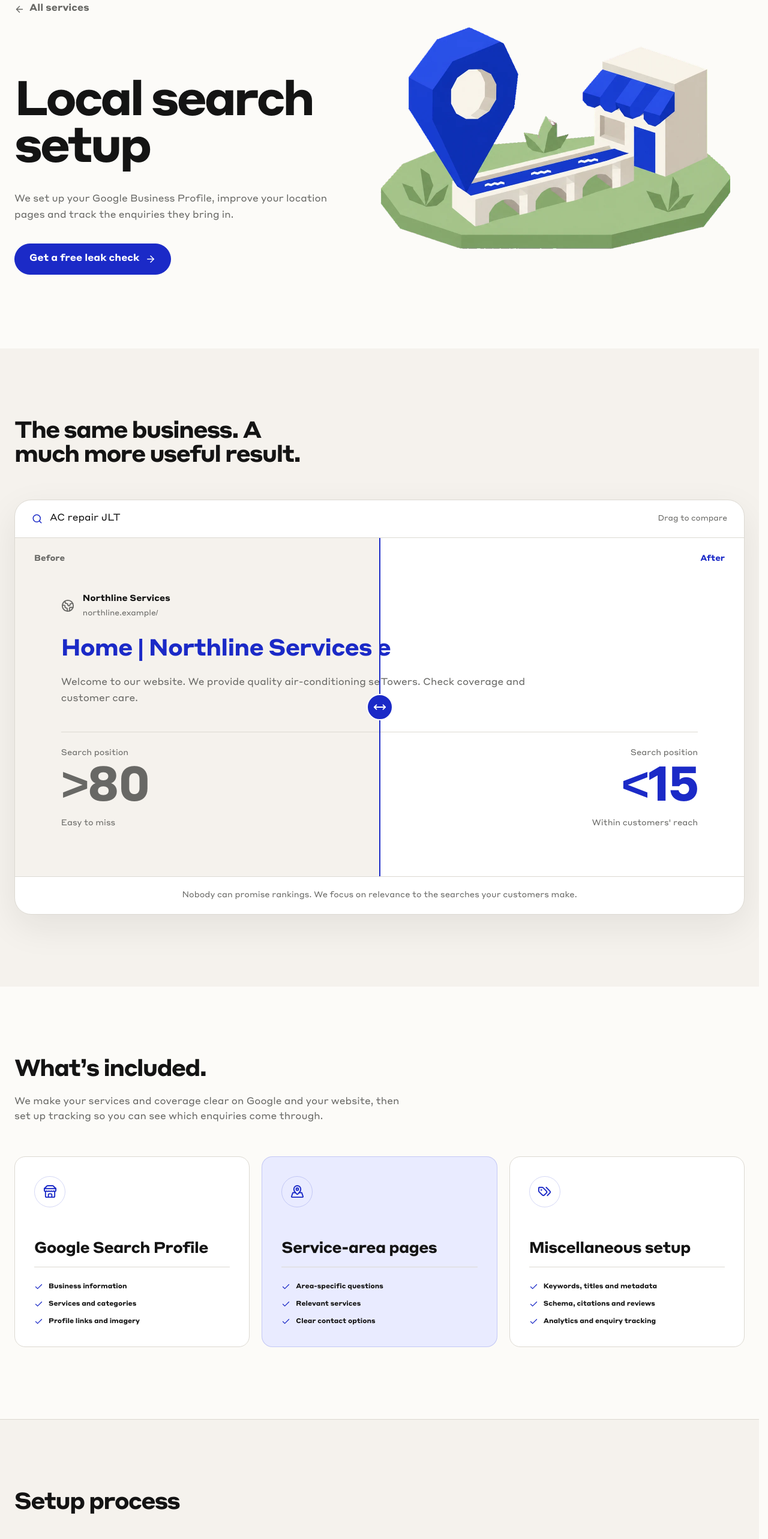
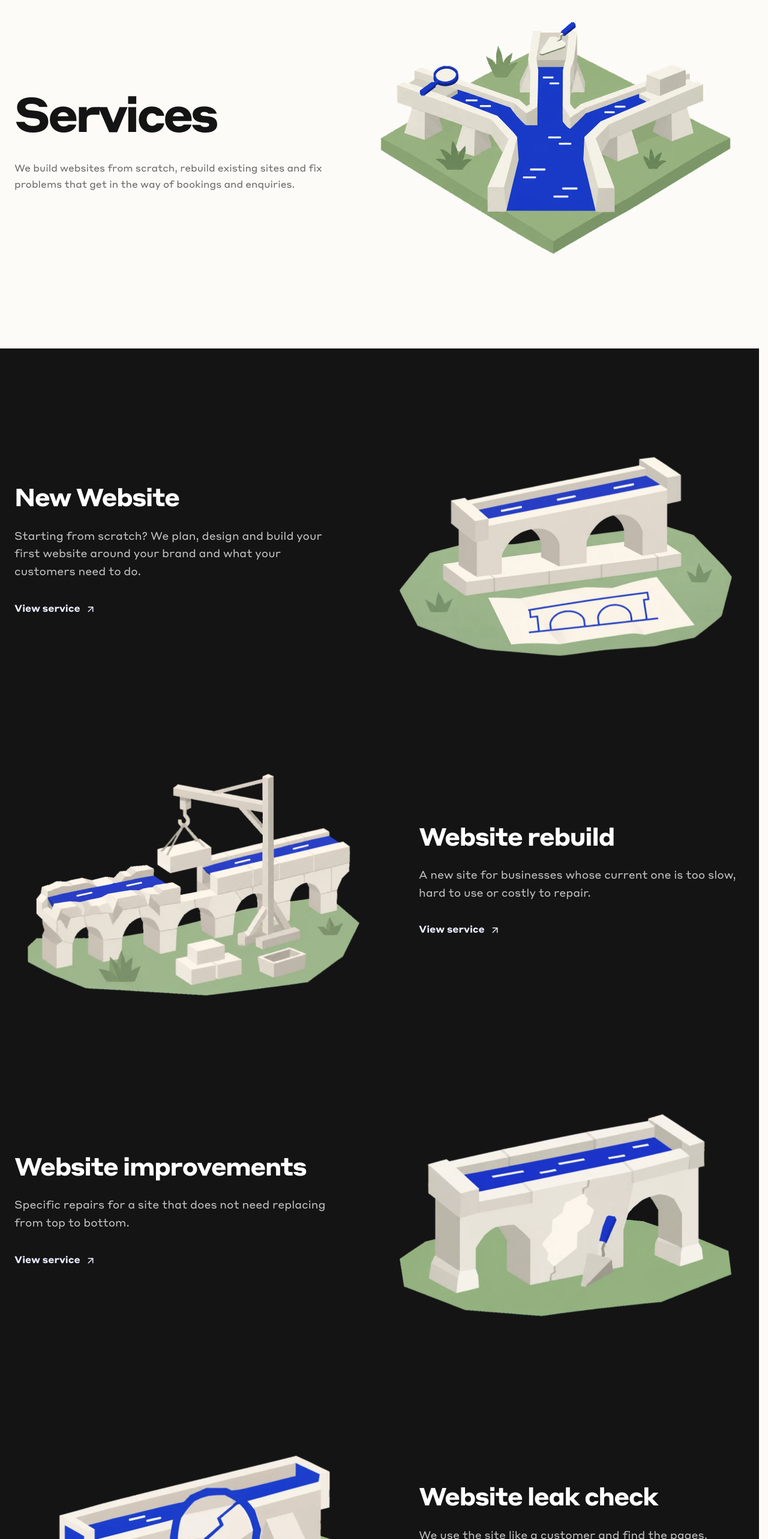
Before and after one commit to AdiKsOnDev/leakproof, a React (Vite) app: page /services/local-search-setup in a window 1280 px wide. Shown: the part 200-2766 px from the top of the page at 60% size. Built offline with nearby package versions, Linux system fonts and the light colour scheme.

Commit message:
feat(services): add new website offering
- Replace the local search setup page with a new website service page
- Update the services list and illustration

```diff
--- a/src/App.tsx
+++ b/src/App.tsx
@@ -8,7 +8,7 @@ import { ContactPage } from './pages/ContactPage'
 import { CaseStudyPage } from './pages/CaseStudyPage'
 import { WorkPage } from './pages/WorkPage'
 import { HomePage } from './pages/HomePage'
-import { LocalSearchSetupPage } from './pages/LocalSearchSetupPage'
+import { NewWebsitePage } from './pages/NewWebsitePage'
 import { NotFoundPage } from './pages/NotFoundPage'
 import { ServicesPage } from './pages/ServicesPage'
 import { WebsiteLeakCheckPage } from './pages/WebsiteLeakCheckPage'
@@ -23,7 +23,7 @@ export default function App() {
         <Route element={<SiteLayout />}>
           <Route index element={<HomePage />} />
           <Route path="services" element={<ServicesPage />} />
-          <Route path="services/local-search-setup" element={<LocalSearchSetupPage />} />
+          <Route path="services/new-website" element={<NewWebsitePage />} />
           <Route path="services/website-leak-check" element={<WebsiteLeakCheckPage />} />
           <Route path="services/website-improvements" element={<WebsiteImprovementsPage />} />
           <Route path="services/website-rebuild" element={<WebsiteRebuildPage />} />
--- a/src/data/illustrations.ts
+++ b/src/data/illustrations.ts
@@ -7,7 +7,7 @@ export const pageIllustrations = {
   leakCheck: illustrationPath('leak-check'),
   improvements: illustrationPath('improvements'),
   rebuild: illustrationPath('rebuild'),
-  localSearch: illustrationPath('local-search'),
+  newWebsite: illustrationPath('new-website'),
   about: illustrationPath('about'),
   work: illustrationPath('work'),
 }
--- a/src/data/siteContent.ts
+++ b/src/data/siteContent.ts
@@ -1,5 +1,5 @@
 import {
-  ChartNoAxesCombined,
+  PanelsTopLeft,
   Hammer,
   Layers,
   MessageCircle,
@@ -22,16 +22,18 @@ export const salonPhoto: PhotoAsset = {
   username: 'gregtrow',
 }
 
+export const newWebsite: Service = {
+  slug: 'new-website',
+  number: '01',
+  title: 'New Website',
+  illustration: 'newWebsite',
+  summary: 'Starting from scratch? We plan, design and build your first website around your brand and what your customers need to do.',
+  details: ['Page planning and copy', 'Design and development', 'Launch on your hosting'],
+  icon: PanelsTopLeft,
+}
+
 export const services: Service[] = [
-  {
-    slug: 'website-leak-check',
-    number: '01',
-    title: 'Website leak check',
-    illustration: 'leakCheck',
-    summary: 'We use the site like a customer and find the pages, buttons and forms that get in the way.',
-    details: ['Booking or enquiry route', 'Mobile speed and usability', 'Fixes ranked by importance'],
-    icon: Search,
-  },
+  newWebsite,
   {
     slug: 'website-rebuild',
     number: '02',
@@ -51,13 +53,13 @@ export const services: Service[] = [
     icon: Wrench,
   },
   {
-    slug: 'local-search-setup',
+    slug: 'website-leak-check',
     number: '04',
-    title: 'Local search setup',
-    illustration: 'localSearch',
-    summary: 'The page structure and business information Google needs to understand where you work and what you offer.',
-    details: ['Pages for real service areas', 'Titles, metadata and schema', 'Analytics and enquiry tracking'],
-    icon: ChartNoAxesCombined,
+    title: 'Website leak check',
+    illustration: 'leakCheck',
+    summary: 'We use the site like a customer and find the pages, buttons and forms that get in the way.',
+    details: ['Booking or enquiry route', 'Mobile speed and usability', 'Fixes ranked by importance'],
+    icon: Search,
   },
 ]
 
--- a/src/pages/LocalSearchSetupPage.tsx
+++ /dev/null
@@ -1,171 +0,0 @@
-import { pageIllustrations } from '../data/illustrations'
-import { PageHero } from '../components/ui/PageHero'
-import {
-  ArrowLeft,
-  Check,
-  MapPinned,
-  Plus,
-  Store,
-  Tags,
-} from 'lucide-react'
-import { useState } from 'react'
-import { Link } from 'react-router-dom'
-import { CallToAction } from '../components/ui/CallToAction'
-import { LocalSearchPreview } from '../components/LocalSearchPreview'
-import { LeakCheckButton } from '../components/ui/LeakCheckButton'
-
-const setupGroups = [
-  {
-    icon: Store,
-    title: 'Google Search Profile',
-    items: ['Business information', 'Services and categories', 'Profile links and imagery'],
-  },
-  {
-    icon: MapPinned,
-    title: 'Service-area pages',
-    items: ['Area-specific questions', 'Relevant services', 'Clear contact options'],
-  },
-  {
-    icon: Tags,
-    title: 'Miscellaneous setup',
-    items: ['Keywords, titles and metadata', 'Schema, citations and reviews', 'Analytics and enquiry tracking'],
-  },
-]
-
-const processSteps = [
-  ['01', 'Inspect', 'Review how your business appears in search and check the profile and website for gaps.'],
-  ['02', 'Correct', 'Fix missing, inconsistent or unclear business information.'],
-  ['03', 'Build', 'Create location pages and set up titles, metadata and structured data.'],
-  ['04', 'Measure', 'Set up tracking for calls, enquiry forms and search visits.'],
-]
-
-const measuredSignals = [
-  'Search visibility for relevant services and areas',
-  'Website visits from the business profile',
-  'Calls and enquiry submissions',
-  'Pages and locations bringing in enquiries',
-]
-
-const frequentlyAskedQuestions = [
-  ['Do you guarantee first position?', 'No. Nobody can guarantee a search position. We focus on making your business information accurate and your pages relevant to what customers search for.'],
-  ['Do I need continuous optimization?', 'No. The initial setup stands on its own. Ongoing work is optional when you want to review performance, improve pages or expand into additional service areas.'],
-  ['Can you work with my existing website?', 'Yes. If your current site supports the changes needed, we can improve its pages and search setup without a rebuild.'],
-  ['How many service-area pages do I need?', 'Only as many as your real coverage and customer demand justify. We do not create duplicate pages for places the business does not genuinely serve.'],
-  ['Is Google Business Profile included?', 'Yes. Profile setup and improvement are a core part of this service.'],
-]
-
-export function LocalSearchSetupPage() {
-  const [openQuestion, setOpenQuestion] = useState<number | null>(null)
-
-  return (
-    <main className="local-search-page">
-      <PageHero
-        title="Local search setup"
-        description="We set up your Google Business Profile, improve your location pages and track the enquiries they bring in."
-        illustration={pageIllustrations.localSearch}
-        backLink={<Link className="back-link" to="/services"><ArrowLeft size={17} aria-hidden="true" /> All services</Link>}
-        actions={<LeakCheckButton />}
-      />
-
-      <section className="section local-search-demo-section" aria-labelledby="search-example-title">
-        <div className="container">
-          <div className="local-search-demo__heading" data-reveal="left">
-            <h2 id="search-example-title">The same business. A much more useful result.</h2>
-          </div>
-
-          <LocalSearchPreview />
-        </div>
-      </section>
-
-      <section className="section local-search-setup-section" aria-labelledby="local-search-setup-title">
-        <div className="container">
-          <div className="local-search-section-heading" data-reveal="left">
-            <h2 id="local-search-setup-title">What’s included.</h2>
-            <p>We make your services and coverage clear on Google and your website, then set up tracking so you can see which enquiries come through.</p>
-          </div>
-          <div className="local-search-setup-grid">
-            {setupGroups.map(({ icon: Icon, title, items }, index) => (
-              <article key={title} data-reveal="fade" data-reveal-delay={String(index * 80)}>
-                <span className="local-search-setup-card__icon"><Icon size={23} /></span>
-                <h3>{title}</h3>
-                <ul>{items.map((item) => <li key={item}><Check size={15} />{item}</li>)}</ul>
-              </article>
-            ))}
-          </div>
-        </div>
-      </section>
-
-      <section className="section local-search-process-section" aria-labelledby="local-search-process-title">
-        <div className="container">
-          <div className="local-search-section-heading" data-reveal="left">
-            <h2 id="local-search-process-title">Setup process</h2>
-          </div>
-          <ol className="local-search-process">
-            {processSteps.map(([number, title, text], index) => (
-              <li key={number} data-reveal="fade" data-reveal-delay={String(index * 70)}>
-                <h3>{title}</h3><p>{text}</p>
-              </li>
-            ))}
-          </ol>
-        </div>
-      </section>
-
-      <section className="section local-search-measure-section">
-        <div className="container local-search-measure">
-          <div data-reveal="left">
-            <h2>Enquiry tracking</h2>
-            <p>Track search visits, calls and enquiry forms—not just where a keyword ranks.</p>
-          </div>
-          <ul data-reveal="right">
-            {measuredSignals.map((signal) => <li key={signal}><Check size={17} />{signal}</li>)}
-          </ul>
-        </div>
-      </section>
-
-      <section className="section local-search-continuous-section" aria-labelledby="local-search-support-title">
-        <div className="container local-search-continuous">
-          <div className="local-search-continuous__intro">
-            <h2 id="local-search-support-title">Ongoing support</h2>
-            <p>If you want ongoing support, we review performance and improve the pages that need attention.</p>
-          </div>
-          <ul role="list">
-            <li><Check size={20} aria-hidden="true" /><span>Improve pages that attract visits but not enquiries</span></li>
-            <li><Check size={20} aria-hidden="true" /><span>Add pages for new services or areas you cover</span></li>
-            <li><Check size={20} aria-hidden="true" /><span>Keep business details and contact links up to date</span></li>
-          </ul>
-        </div>
-      </section>
-
-      <section className="section local-search-faq-section" aria-labelledby="local-search-faq-title">
-        <div className="container local-search-faq">
-          <h2 id="local-search-faq-title" data-reveal="left">Frequently asked questions</h2>
-          <div data-reveal="right">
-            {frequentlyAskedQuestions.map(([question, answer], index) => (
-              <div className="local-search-faq__item" key={question}>
-                <button
-                  type="button"
-                  aria-expanded={openQuestion === index}
-                  aria-controls={`local-search-answer-${index}`}
-                  onClick={() => setOpenQuestion(openQuestion === index ? null : index)}
-                >
-                  {question}<Plus aria-hidden="true" size={20} />
-                </button>
-                <div
-                  className={`local-search-faq__answer ${openQuestion === index ? 'local-search-faq__answer--open' : ''}`}
-                  id={`local-search-answer-${index}`}
-                >
-                  <div><p>{answer}</p></div>
-                </div>
-              </div>
-            ))}
-          </div>
-        </div>
-      </section>
-
-      <CallToAction
-        title="Find the first thing limiting your local visibility."
-        text="Send us the link. Within one day, we will reply with one specific issue and where we would start. A call is optional."
-      />
-    </main>
-  )
-}
--- /dev/null
+++ b/src/pages/NewWebsitePage.tsx
@@ -0,0 +1,17 @@
+import { ArrowLeft, ArrowRight } from 'lucide-react'
+import { Link } from 'react-router-dom'
+import { PageHero } from '../components/ui/PageHero'
+import { pageIllustrations } from '../data/illustrations'
+import { newWebsite } from '../data/siteContent'
+
+export function NewWebsitePage() {
+  return (
+    <PageHero
+      title={newWebsite.title}
+      description={newWebsite.summary}
+      illustration={pageIllustrations[newWebsite.illustration]}
+      backLink={<Link className="back-link" to="/services"><ArrowLeft size={17} aria-hidden="true" /> All services</Link>}
+      actions={<a className="button" href="mailto:hello@leakproof.me?subject=New%20website%20enquiry">Discuss your website <ArrowRight size={18} aria-hidden="true" /></a>}
+    />
+  )
+}
--- a/src/pages/ServicesPage.tsx
+++ b/src/pages/ServicesPage.tsx
@@ -11,7 +11,7 @@ export function ServicesPage() {
       <PageHero
         illustration={pageIllustrations.services}
         title="Services"
-        description="We fix website problems that get in the way of bookings and enquiries. We recommend work based on what needs fixing."
+        description="We build websites from scratch, rebuild existing sites and fix problems that get in the way of bookings and enquiries."
       />
 
       <section className="section services-list-section">
```
Also changed, not shown: public/images/illustrations/new-website.webp (added).
